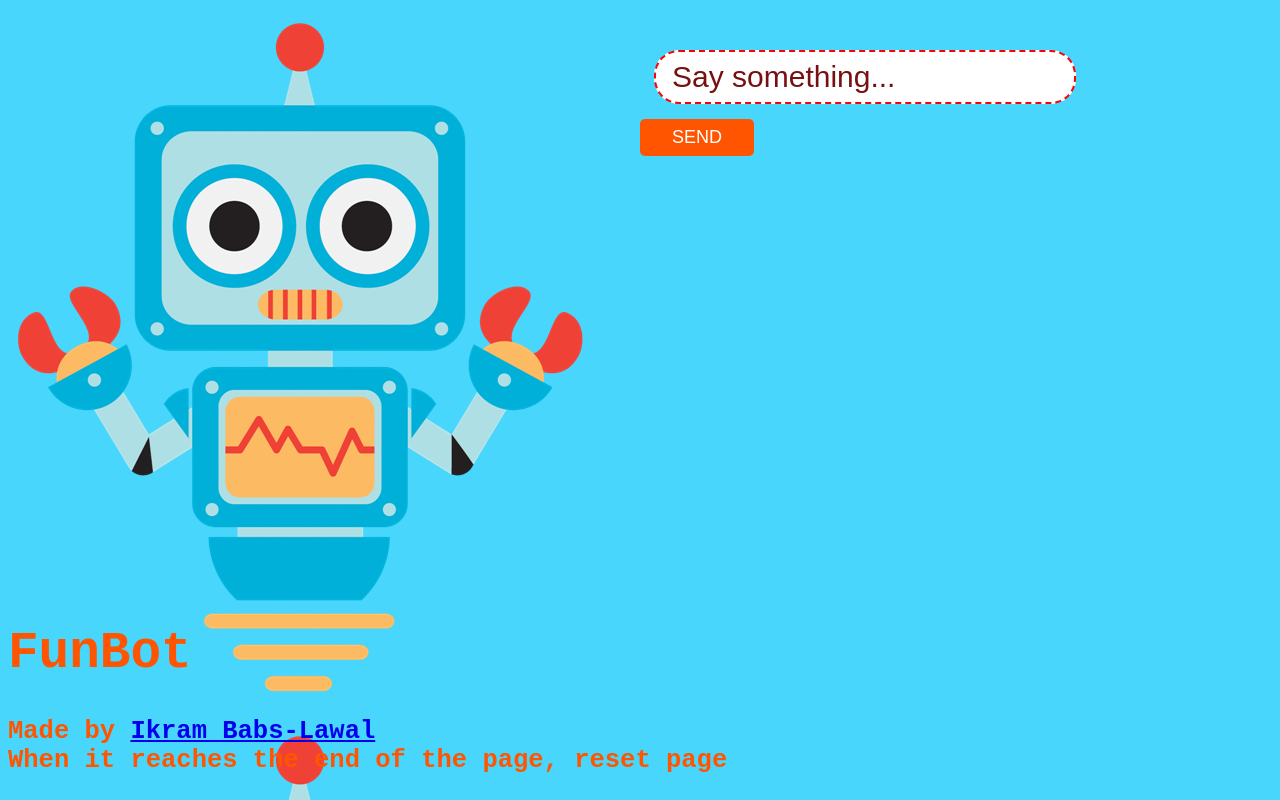
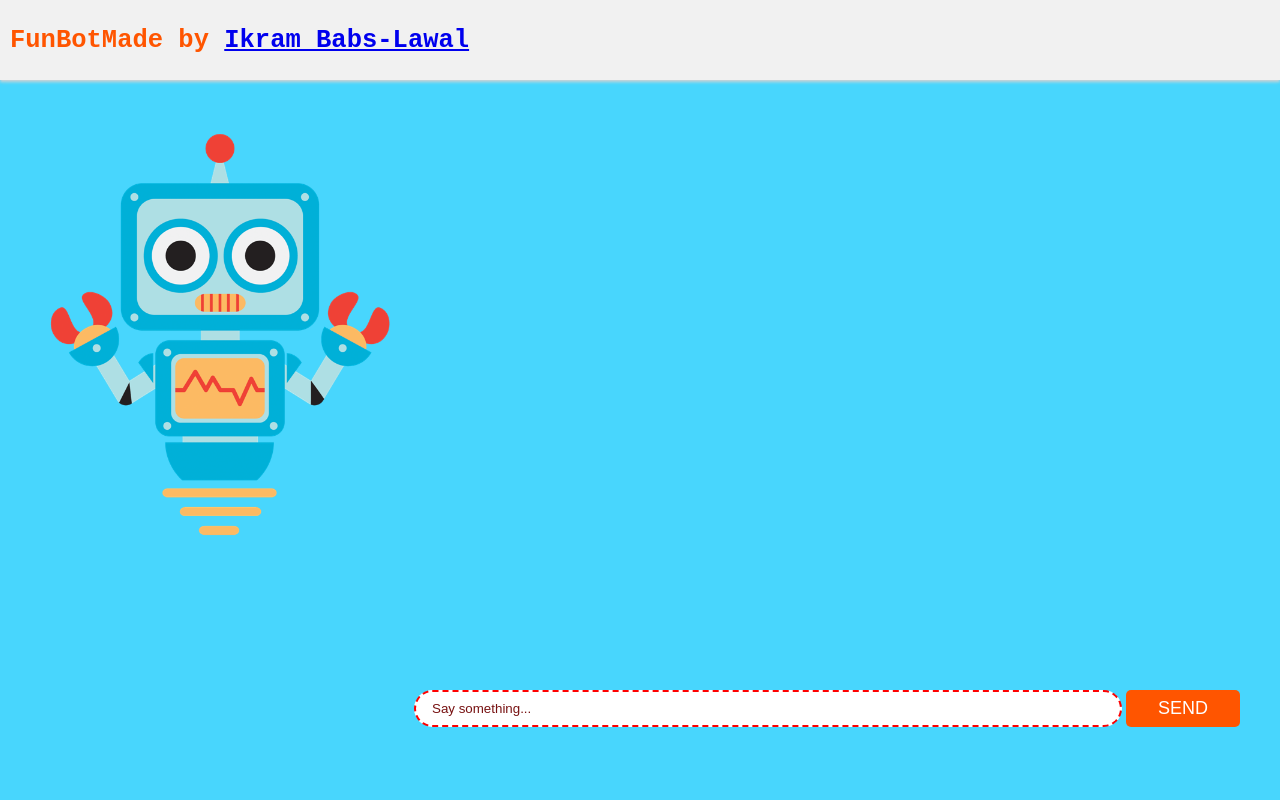
Before and after one commit to codequinn/MyChatBot, a plain HTML site: page hngbot/index.html in a window 1280 px wide. Drawn offline with Linux system fonts and the light colour scheme.

Commit message:
re-designed the ui

```diff
--- a/hngbot/index.html
+++ b/hngbot/index.html
@@ -1,19 +1,29 @@
 <!DOCTYPE html>
 <html>
+
 <head>
 	<title>Funbot</title>
 	<script type="text/javascript" src="main.js"></script>
 	<link rel="stylesheet" href="style.css" />
+	<meta name="viewport" content="width=device-width, initial-scale=1.0">
 </head>
+
 <body>
+	<div class="header" style="font-size:25.5px;">
+		<p>FunBot</p>
+		<p>Made by <a href="https://twitter.com/code_quinn">Ikram Babs-Lawal</a>
+	</div>
 	<div id="main">
-
-	<div><input style="font-size: 30px;" id="input" type="text" placeholder="Say something..." autocomplete="off"/></div>
-	 <button> send</button>
+		<img src="bot.png" alt="">
+		<div>
+			<div id="messages"></div>
+			<div class="text-area">
+				<input style="" id="input" type="text" placeholder="Say something..."
+					autocomplete="off" />
+				<button>send</button>
 			</div>
-<div class="text" style="font-size:25.5px; position: absolute; bottom: 0;">
-<h1>FunBot</h1>
-	<p>Made by <a href="https://twitter.com/code_quinn">Ikram Babs-Lawal</a><br>When it reaches the end of the page, reset page</p>
+		</div>
 	</div>
 </body>
+
 </html>
--- a/hngbot/main.js
+++ b/hngbot/main.js
@@ -141,17 +141,20 @@ function compare(triggerArray, replyArray, string) {
 }
 
 function addChat(input, product) {
-  const mainDiv = document.getElementById("main");
+  const mainDiv = document.getElementById("messages");
   let userDiv = document.createElement("div");
   userDiv.id = "user";
+  userDiv.class = "message"
   userDiv.innerHTML = `You: <span id="user-response">${input}</span>`;
   mainDiv.appendChild(userDiv);
 
   let botDiv = document.createElement("div");
   botDiv.id = "bot";
+  botDiv.class = "message"
   botDiv.innerHTML = `Chatbot: <span id="bot-response">${product}</span>`;
   mainDiv.appendChild(botDiv);
   speak(product);
+  botDiv.scrollIntoView(true);
 }
 
 const synth = window.speechSynthesis;
--- a/hngbot/style.css
+++ b/hngbot/style.css
@@ -4,9 +4,20 @@ body {
 	font-size: 35px;
 	font-family: "Courier New";
 	background: rgb(72, 214, 253);
+	padding: 0%;
+	margin: 0;
 }
-
-body::after {
+.header {
+	display: flex;
+	background: #f1f1f1;
+	width: 100%;
+	margin: 0;
+	padding: 0 10px;
+	box-shadow: 0 2px 3px lightgray;
+	box-sizing: border-box;
+	height: 5%;
+}
+/* body::after {
 	content: "";
 	background-image: url("bot.png");
 	background-repeat: repeat-y;
@@ -17,13 +28,7 @@ body::after {
 	right: 0;
 	position: absolute;
 	z-index: -1;
-  }
-  @media screen and (max-width: 800px){
-	body{
-		font-size: 30px;
-	}
-	}
-
+  } */
 span {
 	color: rgb(36, 17, 119);
 }
@@ -31,21 +36,42 @@ span {
 	color: #711
 }
 #main {
-	position: fixed;
-	top: 0%;
-	right: 200px;
-	width: 400px;
+	width: 100%;
 	border: 0px solid #421;
 	padding: 40px;
+	/* width: 100%; */
+	box-sizing: border-box;
+	display: flex;
+	flex: 1;
 }
-#main div {
-	margin: 10px;
+#main > img {
+	width: 30%;
+	height: 100%;
+}
+#main > div {
+	margin-left: 10px;
+	margin-top: 10px;
+	box-sizing: border-box;
+	flex: 1;
+}
+.text-area {
+	display: flex;
+	width: 100%;
+}
+#messages {
+	overflow-y: auto;
+	width: 100%;
+	box-sizing: border-box;
+	height: 70vh;
 }
 #input {
 	border: 2.5px dashed red;
 	padding: 8px 16px;
 	border-radius: 25px ;
 	margin: 0 4px;
+	box-sizing: border-box;
+	flex: 1;
+	outline: none;
 }
 
 button{
@@ -63,3 +89,23 @@ button:hover{
 background-color: white;
 color: rgb(255, 85, 0);
 }
+@media screen and (max-width: 500px) {
+	.header > p {
+		font-size: .5em;
+	}
+	#main {
+		padding: 5px;
+	}
+	#main > img {
+		/* display: none!important; */
+		width: 0px;
+	}
+	#input {
+		width: 100%;
+		padding: 5px 10px;
+		font-size: .5em!important;
+	}
+	#messages {
+		height: 85vh;
+	}
+}
```
Lines whose indentation alone changed are shown as unchanged.
